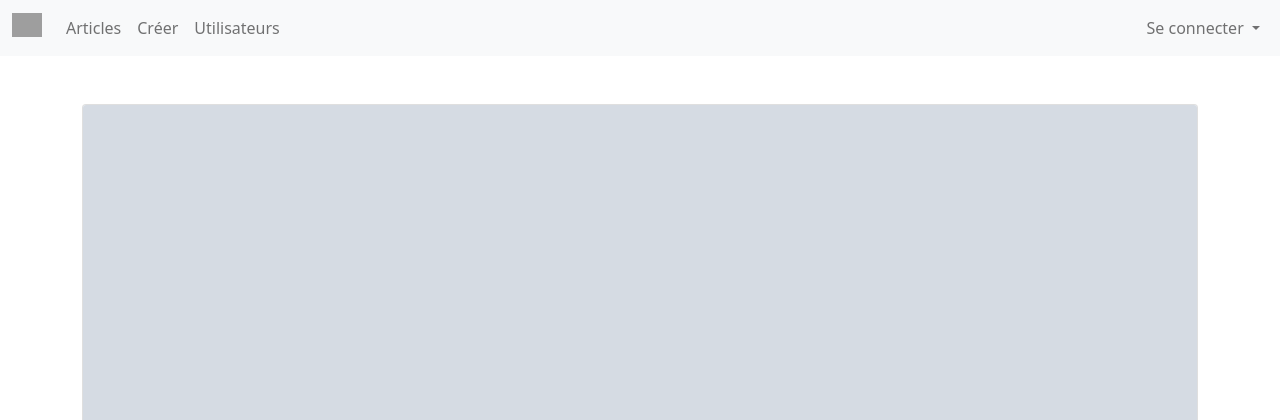
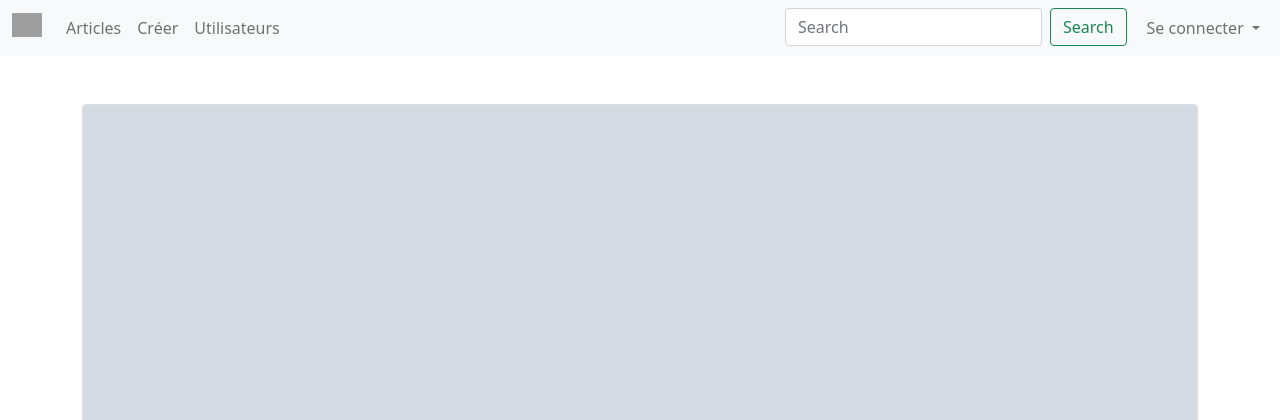
Before and after one commit to martini224/blog_simple, a PHP site: page /blog_simple/pages/articles/articles.php in a window 1280 px wide. Shown: the top 420 px of the page. Run offline with PHP 8.4, Linux system fonts and the light colour scheme; tables that the repository leaves empty or names only in its code hold one stand-in row (values such as "Sample post"); grey boxes marked "Sample" are stand-in pictures; a stand-in replaces the project's code that opens the database connection; grey boxes are pictures that could not be loaded.

Commit message:
add search bar for articles

```diff
--- a/app/db.php
+++ b/app/db.php
@@ -3,7 +3,7 @@
 $db = null;
 
 try {
-    $config = include($_SERVER['DOCUMENT_ROOT'].'/php_simple/config.php');
+    $config = include($_SERVER['DOCUMENT_ROOT'].'/blog_simple/configuration.php');
 
     $db = new PDO("mysql:host=" . $config['database_host'] . ";dbname=" . $config['database_database'] . ";port=" . $config['database_port'], $config['database_user'], $config['database_password']);
     // set the PDO error mode to exception
--- a/components/articles/article_component.php
+++ b/components/articles/article_component.php
@@ -13,7 +13,7 @@
         </div>
     </div>
     <div>
-        <img src="<?php echo "http://localhost/php_simple/resources/images/articles/" . $article['id'] . '.' . $article['image_extension'] ?>" class="card-img-top article-image" alt="article-image">
+        <img src="<?php echo "http://localhost/blog_simple/resources/images/articles/" . $article['id'] . '.' . $article['image_extension'] ?>" class="card-img-top article-image" alt="article-image">
     </div>
     <div class="mt-3">
         <div>
--- a/components/headers.php
+++ b/components/headers.php
@@ -1,8 +1,8 @@
 <meta charset="utf-8">
 <meta name="viewport" content="width=device-width, initial-scale=1">
 
-<link href="/php_simple/resources/css/all.min.css" rel="stylesheet">
-<link href="/php_simple/resources/css/bootstrap.min.css" rel="stylesheet">
-<link href="/php_simple/resources/css/style.css" rel="stylesheet">
+<link href="/blog_simple/resources/css/all.min.css" rel="stylesheet">
+<link href="/blog_simple/resources/css/bootstrap.min.css" rel="stylesheet">
+<link href="/blog_simple/resources/css/style.css" rel="stylesheet">
 
-<script src="/php_simple/resources/js/bootstrap.bundle.min.js"></script>
+<script src="/blog_simple/resources/js/bootstrap.bundle.min.js"></script>
--- a/components/navigation.php
+++ b/components/navigation.php
@@ -10,18 +10,24 @@
             <div class="collapse navbar-collapse" id="navbarSupportedContent">
                 <ul class="navbar-nav mb-2 mb-lg-0">
                     <li class="nav-item">
-                        <a class="nav-link" href="http://localhost/php_simple/pages/articles/articles.php">Articles</a>
+                        <a class="nav-link" href="http://localhost/blog_simple/pages/articles/articles.php">Articles</a>
                     </li>
                     <li class="nav-item">
-                        <a class="nav-link" href="http://localhost/php_simple/pages/articles/article_form.php">Créer</a>
+                        <a class="nav-link" href="http://localhost/blog_simple/pages/articles/article_form.php">Créer</a>
                     </li>
                     <li class="nav-item">
-                        <a class="nav-link" href="http://localhost/php_simple/pages/users/users.php">Utilisateurs</a>
+                        <a class="nav-link" href="http://localhost/blog_simple/pages/users/users.php">Utilisateurs</a>
                     </li>
                 </ul>
                 <ul class="navbar-nav mb-2 mb-lg-0 ms-auto">
+                    <div class="container-fluid">
+                        <form class="d-flex" method="GET" action="http://localhost/blog_simple/pages/articles/articles.php">
+                            <input class="form-control me-2" name="search" type="search" placeholder="Search" aria-label="Search" value="<?php if(isset($_GET['search'])){echo $_GET['search'];} ?>">
+                            <button class="btn btn-outline-success" type="submit">Search</button>
+                        </form>
+                    </div>
                     <?php
-                        require($_SERVER['DOCUMENT_ROOT'] . '/php_simple/components/users/' . (isset($user) ? 'user_actions' : 'login') . '.php');
+                        require($_SERVER['DOCUMENT_ROOT'] . '/blog_simple/components/users/' . (isset($user) ? 'user_actions' : 'login') . '.php');
                     ?>
                 </ul>
             </div>
--- a/components/users/login.php
+++ b/components/users/login.php
@@ -1,9 +1,9 @@
 <?php
-    require($_SERVER['DOCUMENT_ROOT'].'/php_simple/app/db.php');
+    require($_SERVER['DOCUMENT_ROOT'].'/blog_simple/app/db.php');
 
     $errors = [];
 
-    require_once($_SERVER['DOCUMENT_ROOT'] . '/php_simple/app/form_utils.php');
+    require_once($_SERVER['DOCUMENT_ROOT'] . '/blog_simple/app/form_utils.php');
 
     if ($_SERVER["REQUEST_METHOD"] == "POST") {
         $email = test_input($_POST["email"]);
@@ -32,7 +32,7 @@
 
                     if(password_verify($password, $user['password'])) {
                         $_SESSION['user'] = $user;
-                        header('Location: http://localhost/php_simple/index.php');
+                        header('Location: http://localhost/blog_simple/index.php');
                     } else {
                         $user = null;
                     }
--- a/components/users/user_actions.php
+++ b/components/users/user_actions.php
@@ -7,6 +7,6 @@
     <ul class="dropdown-menu dropdown-menu-end" aria-labelledby="navbarScrollingDropdown">
         <li><a class="dropdown-item" href="">Modifier son profil</a></li>
         <li><hr class="dropdown-divider"></li>
-        <li><a class="dropdown-item" href="http://localhost/php_simple/pages/users/logout.php">Déconnexion</a></li>
+        <li><a class="dropdown-item" href="http://localhost/blog_simple/pages/users/logout.php">Déconnexion</a></li>
     </ul>
 </li>
--- a/pages/articles/articles.php
+++ b/pages/articles/articles.php
@@ -1,15 +1,32 @@
-<?php require_once($_SERVER['DOCUMENT_ROOT'].'/php_simple/app/session.php'); ?>
+<?php require_once($_SERVER['DOCUMENT_ROOT'].'/blog_simple/app/session.php'); ?>
 
 <?php
-    require($_SERVER['DOCUMENT_ROOT'].'/php_simple/app/db.php');
+    require($_SERVER['DOCUMENT_ROOT'].'/blog_simple/app/db.php');
 
     $articles = [];
 
+    $id = null;
+
     if(isset($db)) {
         try {
-            $sql = "SELECT id, title, excerpt, body, image_extension, users_id, created_at, updated_at FROM article order by updated_at desc";
+            $sql = "SELECT id, title, excerpt, body, image_extension, users_id, created_at, updated_at FROM article ";
+
+            if(isset($_GET['search'])) {
+                $sql .= " where title like :search ";
+            }
+
+            $sql .= " order by updated_at desc";
 
             $stmt = $db->prepare($sql);
+
+            if(isset($_GET['search']))
+            {
+                $search = $_GET['search'];
+                $search = "$search%";
+
+                $stmt->bindParam(':search', $search, PDO::PARAM_STR);
+            }
+
             $stmt->execute();
             $articles = $stmt->fetchAll();
 
@@ -23,7 +40,7 @@
 <!doctype html>
 <html lang="fr">
 <head>
-    <?php require_once($_SERVER['DOCUMENT_ROOT'].'/php_simple/components/headers.php') ?>
+    <?php require_once($_SERVER['DOCUMENT_ROOT'].'/blog_simple/components/headers.php') ?>
 
     <script>
 
@@ -32,7 +49,7 @@
     <title>Home blog</title>
 </head>
 <body>
-<?php require_once($_SERVER['DOCUMENT_ROOT'].'/php_simple/components/navigation.php') ?>
+<?php require_once($_SERVER['DOCUMENT_ROOT'].'/blog_simple/components/navigation.php') ?>
 
 <main role="main">
     <?php echo realpath('app/session.php') ?>
@@ -47,7 +64,7 @@
                             '<div class="card-body">' .
                             '    <h5 class="card-title">' .  $article['title'] . '</h5>' .
                             '   <p class="card-text article-excerpt">' . $article['excerpt'] . '</p>' .
-                            '    <a href="http://localhost/php_simple/pages/articles/article.php?id=' . $article['id'] . '" class="btn btn-primary">Lire l article</a>' .
+                            '    <a href="http://localhost/blog_simple/pages/articles/article.php?id=' . $article['id'] . '" class="btn btn-primary">Lire l article</a>' .
                             '</div>' .
                             '<div class="card-footer">' .
                             '    <small class="text-muted">' . $article['updated_at'] . '</small>' .
@@ -65,7 +82,7 @@
     </div>
 </main>
 
-<?php require_once($_SERVER['DOCUMENT_ROOT'].'/php_simple/components/footer.php') ?>
+<?php require_once($_SERVER['DOCUMENT_ROOT'].'/blog_simple/components/footer.php') ?>
 
 </body>
 </html>
--- a/pages/users/logout.php
+++ b/pages/users/logout.php
@@ -5,4 +5,4 @@ session_unset();
 // destroy the session
 session_destroy();
 
-header('Location: http://localhost/php_simple/index.php');
+header('Location: http://localhost/blog_simple/index.php');
```
Also changed, not shown: index.php (+4 -4 lines), pages/articles/article.php (+7 -7 lines), pages/articles/article_form.php (+8 -8 lines).
